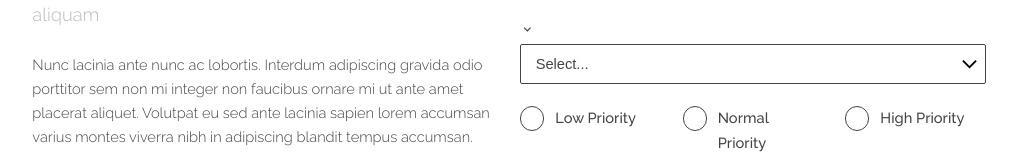
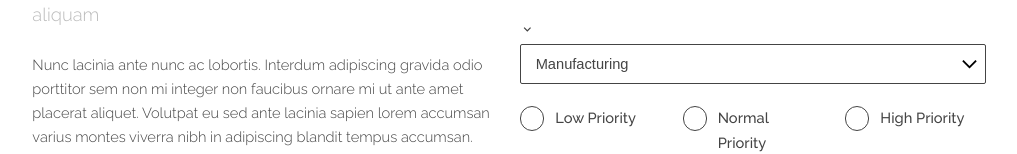
Before and after one commit to TheLexoPlexx/nextjs-boilerplate, a Next.js app: page /elements in a window 1280 px wide. Shown: the part 611-765 px from the top of the page, without its empty margins (131-1148 px from the left). Built offline with nearby package versions, Linux system fonts and the light colour scheme.

Commit message:
Fix selected

```diff
--- a/pages/elements.tsx
+++ b/pages/elements.tsx
@@ -236,8 +236,8 @@ const Home: NextPage = () => {
 
                   <div className="12u$">
                     <MdExpandMore />
-                    <select name="category" id="category">
-                      <option selected disabled hidden>Select...</option>
+                    <select defaultValue={0} name="category" id="category">
+                      <option disabled hidden>Select...</option>
                       <option>Manufacturing</option>
                       <option>Shipping</option>
                       <option>Administration</option>
```
